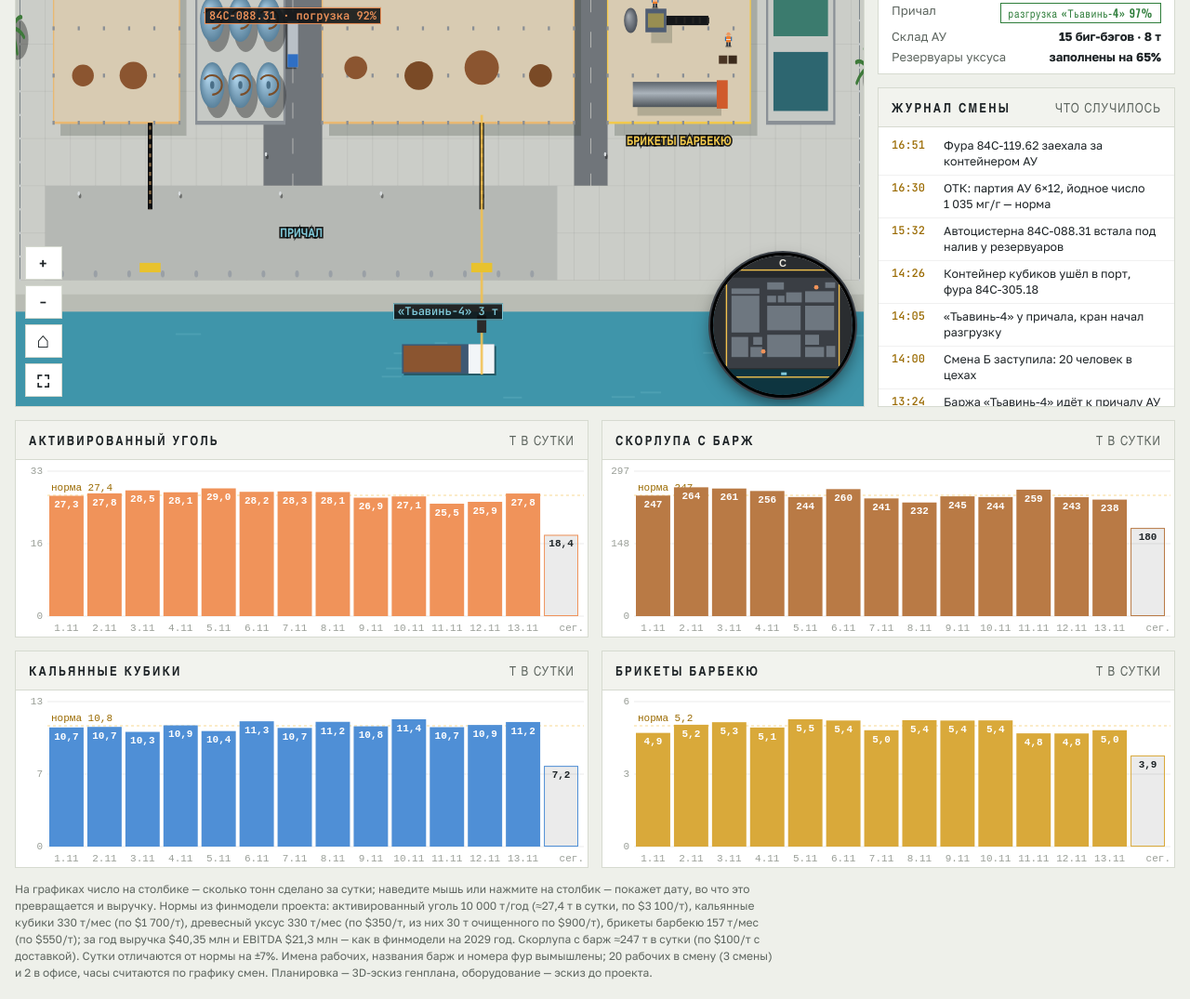
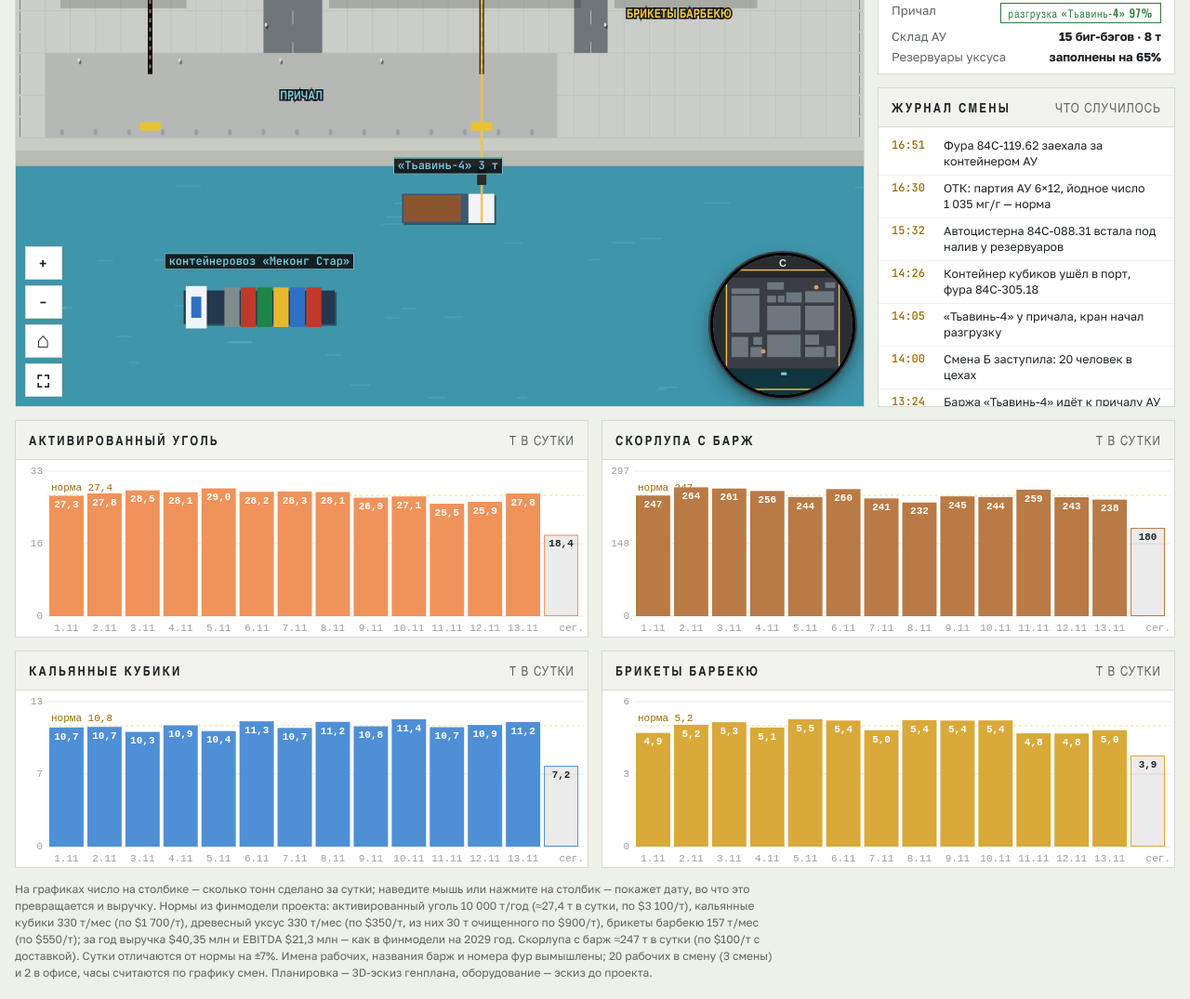
Before and after one commit to kirill16011982-hub/dinhan-3d, a plain HTML site: page karta.html in a window 1280 px wide. Shown: the part 1420-2495 px from the top of the page at 93% size. Drawn offline with nearby package versions, Linux system fonts and the light colour scheme; animation ran at ten frames a second.

Commit message:
Карта: шире река и контейнеровоз

```diff
--- a/karta.html
+++ b/karta.html
@@ -514,8 +514,8 @@ let W = 0, H = 0, dpr = 1, k = 4, cx = 100, cy = 70;
 let autoFit = true;                    // пока человек сам не двигал карту, вид подстраивается под размер окна
 // площадка с полоской реки заполняет всё окно: по ширине и по высоте масштаб свой (растягивается под любое окно)
 let SY = 1;
-function fitAll() { autoFit = true; let kx = W / 202, ky = H / 192;
-  k = kx; SY = ky / kx; cx = 100; cy = 68; }
+function fitAll() { autoFit = true; let kx = W / 202, ky = H / 214;
+  k = kx; SY = ky / kx; cx = 100; cy = 57; }     // от дороги (164) до реки (−50)
 // высота карты по форме фабрики: в узком окне карта не выше самой фабрики — без пустых полос сверху и снизу
 function fitBox() { if (document.fullscreenElement) { box.style.height = ""; return; }
   if (innerWidth > 1000) { box.style.height = Math.max(480, $("side").offsetHeight) + "px"; return; }   // карта на всю высоту правой панели
@@ -731,6 +731,13 @@ function frame() {
   const nb = clamp(Math.round(S.stockBags / 2), 0, slots.length);
   for (let i = 0; i < nb; i++) wrect(slots[i][0] - 0.55, slots[i][1] - 0.55, 1.1, 1.1, "#EDEBE2");
 
+  // контейнеровоз идёт по реке мимо фабрики, туда и обратно
+  { const L = 420, u = (anim * 4 / L + 0.35) % 2, dir = u < 1 ? 1 : -1, x = -110 + (u < 1 ? u : 2 - u) * L, y = -36;
+    vehicle(x, y, dir > 0 ? 0 : Math.PI, 36, 8, "#24384D", null, null);
+    const back = dir > 0 ? -1 : 1;
+    wrect(x + back * 15 - 2.5, y - 3, 5, 6, "#F2F5F8"); wrect(x + back * 15 - 1.2, y - 1.5, 2.4, 3, "#2F6FC4");
+    ["#C0392B", "#2F6FC4", "#E8B92E", "#1E8449", "#C0392B", "#7F8C8D"].forEach((c, i) => wrect(x - back * 13 + back * i * 3.9 - 1.8 + (back < 0 ? 0 : -1.8) * 0, y - 2.8, 3.6, 5.6, c));
+    if (k > 2.4) tag(x, y + 6.5, "контейнеровоз «Меконг Стар»", "#7FC8D8"); }
   // баржи и краны
   S.barges.forEach(q => { if (!q.on) return;
     vehicle(q.x, q.y, 0, 22, 7, "#3E5873", "#F2F5F8", q.k > 0.02 ? "#8B5530" : null);
```
